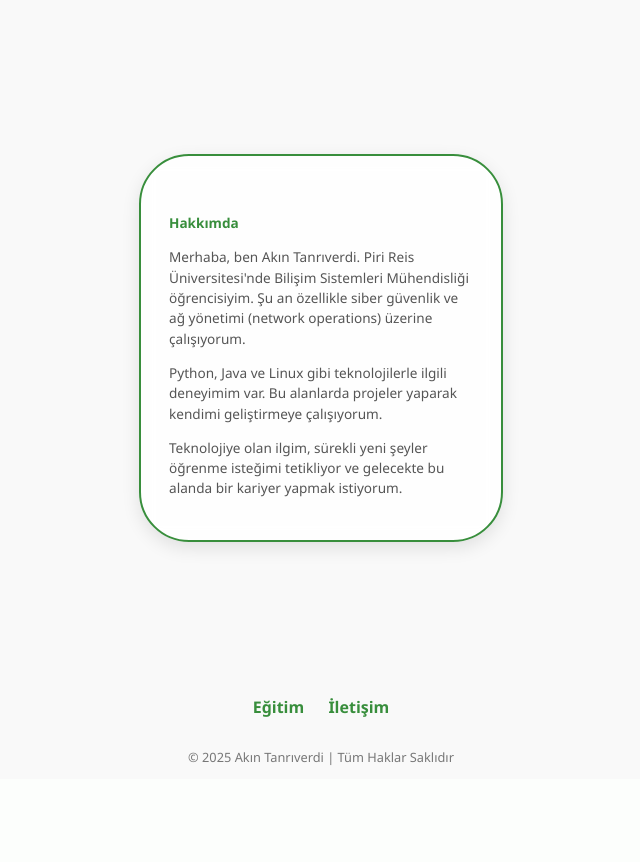
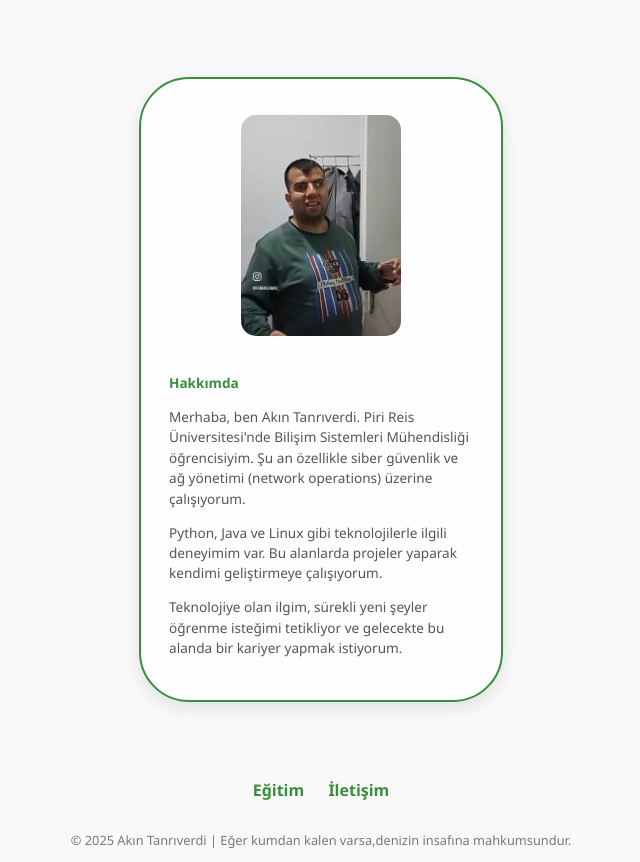
Before and after one commit to akntanrverdi/Akincv, a Django app: page / in a window 1280 px wide. Shown: the part 42-904 px from the top of the page, without its empty margins (319-959 px from the left). Before the commit the page ends 807 px from the top, so only its background shows below. Run offline with Django 5.2, Linux system fonts and the light colour scheme; data that the repository does not hold is empty.

Commit message:
günaydın

```diff
--- a/Akincv/settings.py
+++ b/Akincv/settings.py
@@ -115,7 +115,10 @@ USE_TZ = True
 # Static files (CSS, JavaScript, Images)
 # https://docs.djangoproject.com/en/5.2/howto/static-files/
 
-STATIC_URL = 'static/'
+STATIC_URL = '/static/'
+STATICFİLES_DIRS = [
+    BASE_DIR / "static",
+]
 
 # Default primary key field type
 # https://docs.djangoproject.com/en/5.2/ref/settings/#default-auto-field
--- a/cv/templates/education.html
+++ b/cv/templates/education.html
@@ -142,7 +142,7 @@
     </div>
 
     <footer>
-        <p>&copy; 2025 Akın Tanrıverdi | Tüm Haklar Saklıdır</p>
+        <p>&copy; 2025 Akın Tanrıverdi |  Eğer kumdan kalen varsa,denizin insafına mahkumsundur.</p>
     </footer>
 
 </body>
--- a/cv/templates/home.html
+++ b/cv/templates/home.html
@@ -1,6 +1,7 @@
 <!DOCTYPE html>
 <html lang="tr">
 <head>
+    {% load static %}
     <meta charset="UTF-8">
     <title>{{ cv_data.first_name }} {{ cv_data.last_name }} - CV</title>
     <style>
@@ -39,21 +40,28 @@
 
         .content {
             max-width: 320px;
-            margin: 12% auto;
+            margin: 6% auto;
             padding: 20px;
             background-color: rgba(255, 255, 255, 0.85);
             border-radius: 50px;
-            border: 2px solid #388E3C;  /* Yeşil sınır ekledik */
+            border: 2px solid #388E3C;
             box-shadow: 0 6px 18px rgba(0, 0, 0, 0.1);
             text-align: center;
             backdrop-filter: blur(10px);
         }
 
         .content h1 {
-            color: #388E3C;  /* Başlık rengini de yeşil yapalım */
+            color: #388E3C;
             font-size: 1.5em;
             margin-bottom: 15px;
             font-weight: 600;
+        }
+
+        .content img {
+            width: 50%;
+            border-radius: 15px;
+            margin: 0 auto 15px auto;
+            display: block;
         }
 
         .about {
@@ -70,7 +78,7 @@
         }
 
         .about strong {
-            color: #388E3C;  /* Hakkımda kısmındaki başlık için yeşil renk */
+            color: #388E3C;
         }
 
         footer {
@@ -110,6 +118,8 @@
     <div class="content">
         <h1>{{ cv_data.first_name }} {{ cv_data.last_name }}</h1>
 
+        <img src="{% static 'kadikoybogasi.jpg' %}" alt="Kadıköy Boğası">
+
         <div class="about">
             <p><strong>Hakkımda</strong></p>
             <p>Merhaba, ben Akın Tanrıverdi. Piri Reis Üniversitesi'nde Bilişim Sistemleri Mühendisliği öğrencisiyim. Şu an özellikle siber güvenlik ve ağ yönetimi (network operations) üzerine çalışıyorum.</p>
@@ -124,7 +134,7 @@
     </div>
 
     <footer>
-        <p>&copy; 2025 Akın Tanrıverdi | Tüm Haklar Saklıdır</p>
+        <p>&copy; 2025 Akın Tanrıverdi | Eğer kumdan kalen varsa,denizin insafına mahkumsundur.</p>
     </footer>
 
 </body>
```
Also changed, not shown: cv/static/kadikoybogasi.jpg (added), db.sqlite3.
